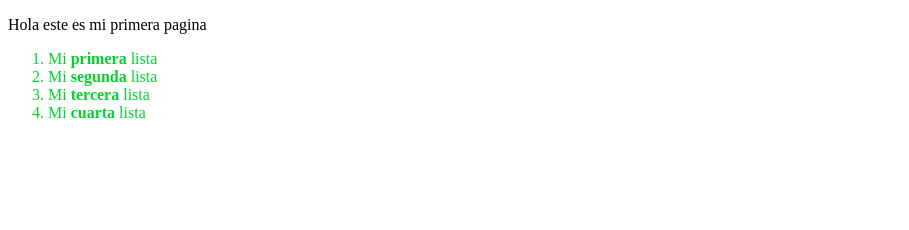
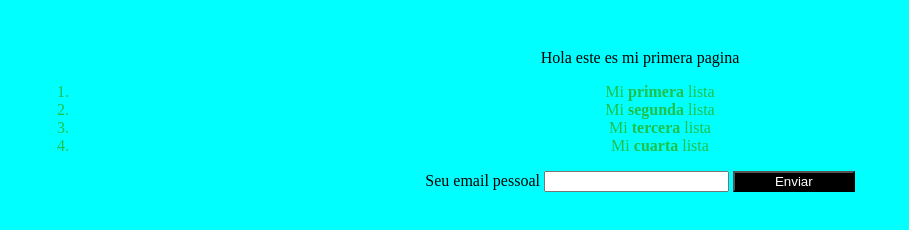
Before and after one commit to mayconbernardes/Curso, a plain HTML site: page index.html in a window 1280 px wide. Shown: the whole page, without its empty margins (0-909 px from the left). Drawn offline with Linux system fonts and the light colour scheme.

Commit message:
sequency of my project

```diff
--- a/index.html
+++ b/index.html
@@ -5,12 +5,7 @@
     <meta http-equiv="X-UA-Compatible" content="IE=edge">
     <meta name="viewport" content="width=device-width, initial-scale=1.0">
     <title>Title of the document</title>
-    <link rel="icon" type="image/gif/png" href="https://www.theodinproject.com/assets/badge-foundations-21a2e04cbb0f20e4420bf13cd6593813ea6f97b0821e95ff238de3e6f26ff4bd.svg">
-    <style>
-        ol {
-            color: rgb(4, 209, 48);
-        }
-    </style>
+    <link rel="stylesheet" type="text/css" href="styles.css" />
 </head>
 <body>
     <p>Hola este es mi primera pagina</p>
@@ -20,6 +15,16 @@
         <li>Mi<strong> tercera</strong> lista </li>
         <li>Mi<strong> cuarta</strong> lista </li>
     </ol>
+    <form	action="#" method="get" class="form-newsletter">
+        <label	for="form-newsletter__label" class="form-newsletter__label">
+                Seu	email	pessoal
+        </label>
+        <input	id="email-newsletter" name="email-newsletter" type="email" class="form-newslett
+er__campo">
+        <button	type="submit" class="form-newsletter__botao">
+                Enviar
+        </button>
+</form>
 
 </body>
 </html>
--- /dev/null
+++ b/styles.css
@@ -0,0 +1,23 @@
+ol {
+    color: rgb(29, 193, 75);
+    text-align: center;
+ }
+button {
+    color: #fff;
+    background: #000;
+    padding: 1px 40px;
+    text-decoration: Click;
+    text-align: center;
+
+}
+
+label {
+    color: rgb(0, 0, 0);
+    border-radius: 235px;
+}
+body {
+    border-radius: 260%;
+    background-color: aqua;
+    padding: 25px;
+    text-align: center;
+}
--- /dev/null
+++ b/stylest.css
@@ -0,0 +1,3 @@
+ ol {
+            color: rgb(29, 193, 75);
+         }
```
